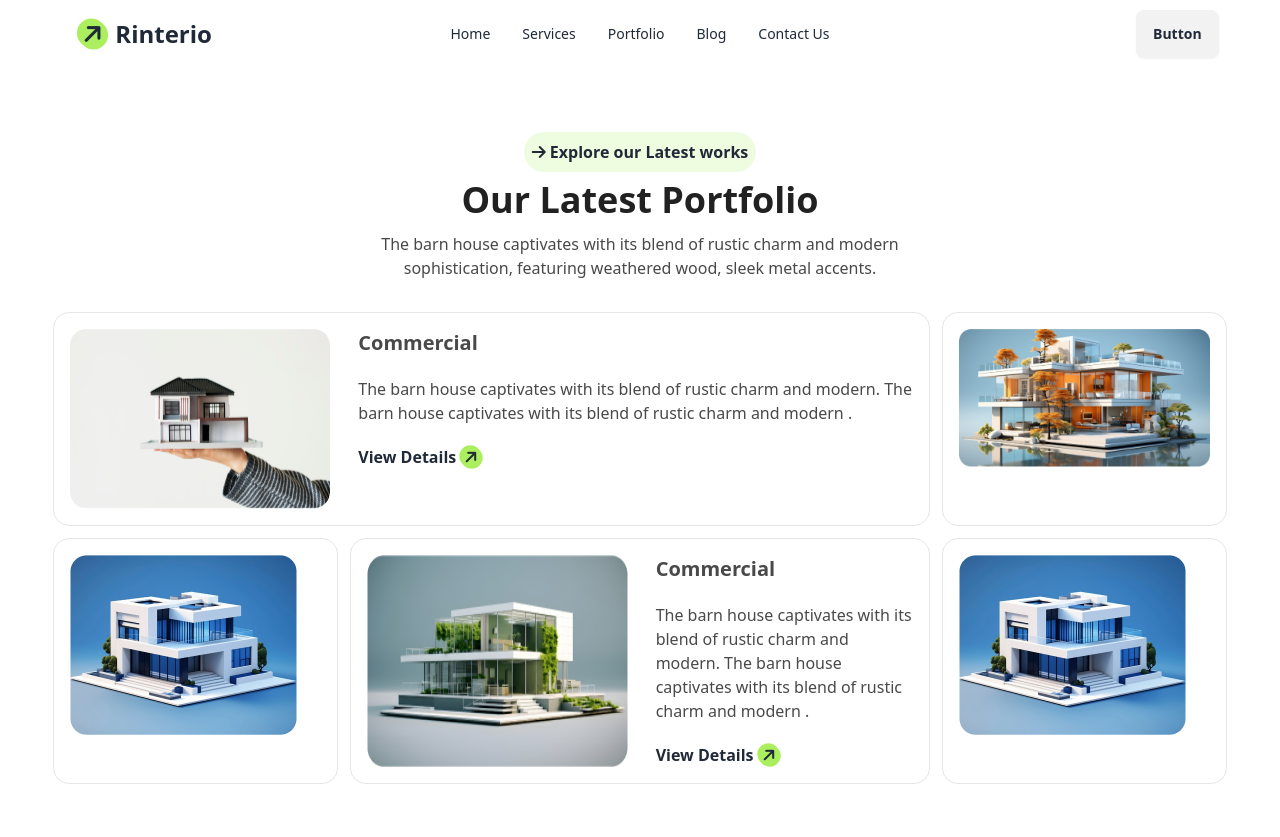
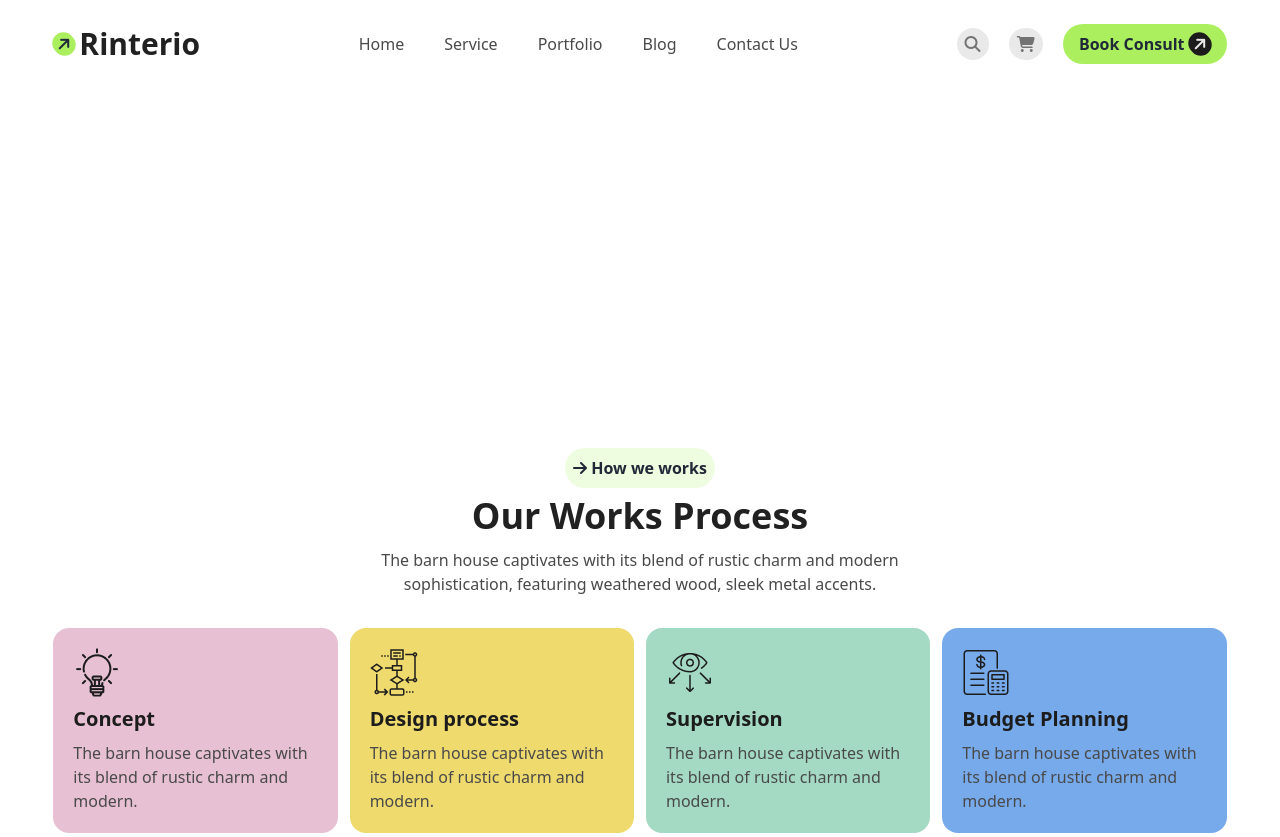
Before and after one commit to Rakib010/Home-design, a plain HTML site: page index.html in a window 1280 px wide. Shown: the top 837 px of the page. Drawn offline with nearby package versions, Linux system fonts and the light colour scheme.

Commit message:
Work Process section complete

```diff
--- a/index.html
+++ b/index.html
@@ -28,61 +28,84 @@
     <link rel="stylesheet" href="./style/style.css" />
   </head>
   <body>
-    <header class="w-11/12 mx-auto">
-      <div class="navbar bg-base-100">
-        <div class="navbar-start">
-          <div class="dropdown">
-            <div tabindex="0" role="button" class="btn btn-ghost lg:hidden">
-              <svg
-                xmlns="http://www.w3.org/2000/svg"
-                class="h-5 w-5"
-                fill="none"
-                viewBox="0 0 24 24"
-                stroke="currentColor"
-              >
-                <path
-                  stroke-linecap="round"
-                  stroke-linejoin="round"
-                  stroke-width="2"
-                  d="M4 6h16M4 12h8m-8 6h16"
-                />
-              </svg>
+    <header class="w-11/12 mx-auto pt-6 mb-96">
+       <nav class="flex items-center justify-between ">
+        <div class="flex items-center">
+          <i
+            class="fa-solid fa-arrow-right bg-btn -rotate-45 p-1 rounded-full"
+          ></i>
+          <h6 class="text-3xl font-bold ml-1 text-color text-[#212121]">Rinterio</h6>
         </div>
-            <ul
-              tabindex="0"
-              class="menu menu-sm dropdown-content bg-base-100 rounded-box z-[1] mt-3 w-52 p-2 shadow"
-            >
-              <li><a>Home</a></li>
-              <li><a>Services</a></li>
-              <li><a>Portfolio</a></li>
-              <li><a>Blog</a></li>
-              <li><a>Contact Us</a></li>
+         <div class="">
+            <ul class="">
+               <li class="lg:flex gap-10 text-[#494949]">
+                <a class="more-text-color" href="">Home</a>
+                <a href="">Service</a>
+                <a href="">Portfolio</a>
+                <a href="">Blog</a>
+                <a href="">Contact Us</a>
+               </li>
             </ul>
          </div>
+         <div class="space-x-4">
+          <i class="fa-solid fa-magnifying-glass text-[#737373] bg-[#E9E9E9] p-2 rounded-full"></i>
+          <i class="fa-solid fa-cart-shopping text-[#737373] bg-[#E9E9E9] p-2 rounded-full"></i>
+          <button class="bg-btn py-2 px-4  font-bold rounded-[32px]">
+            Book Consult
+            <i
+              class="fa-solid fa-arrow-right -rotate-45 bg-[#1C1C1C] text-color p-1 rounded-full"
+            ></i>
+          </button>
+         </div>
 
-          <a class="btn btn-ghost text-2xl font-bold">
-            <i
-              class="fa-solid fa-arrow-right bg-[#ABEF5F] p-1 rounded-full -rotate-45"
-            ></i>
-            Rinterio</a
+       </nav>
+    </header>
+
+
+    <main>
+      <!-- Our Works Process -->
+       <section>
+        <div class="w-11/12 mx-auto">
+          <div class="flex flex-col justify-center items-center text-center">
+            <span class="bg-[#ABEF5F33] font-semibold p-2 rounded-[24px]"
+              ><i class="fa-solid fa-arrow-right"></i> How we works</span
             >
+            <h2 class="text-[#212121] text-4xl font-bold mt-2 mb-3">
+              Our Works Process
+            </h2>
+            <p class="lg:w-1/2 more-text-color">
+              The barn house captivates with its blend of rustic charm and
+              modern sophistication, featuring weathered wood, sleek metal
+              accents.
+            </p>
           </div>
-        <div class="navbar-center hidden lg:flex">
-          <ul class="menu menu-horizontal px-1">
-            <li><a>Home</a></li>
-            <li><a>Services</a></li>
-            <li><a>Portfolio</a></li>
-            <li><a>Blog</a></li>
-            <li><a>Contact Us</a></li>
-          </ul>
+          <div class="grid lg:grid-cols-4 grid-cols-1 gap-3 mt-8">
+             <div class="p-5 space-y-2 bg-[#E7C1D3] rounded-2xl">
+                <img src="./assets/concept.png" alt="">
+                 <h6 class="text-[#1C1C1C] font-bold text-xl">Concept</h6>
+                 <p class="more-text-color">The barn house captivates with its blend of rustic charm and modern.</p>
              </div>
-        <div class="navbar-end">
-          <a class="btn">Button</a>
+             <div class="p-5 space-y-2 bg-[#EFDA6E] rounded-2xl">
+                <img src="./assets/flow-chart.png" alt="">
+                 <h6 class="text-[#1C1C1C] font-bold text-xl">Design process</h6>
+                 <p class="more-text-color">The barn house captivates with its blend of rustic charm and modern.</p>
+             </div>
+             <div class="p-5 space-y-2 bg-[#A4DAC3] rounded-2xl">
+                <img src="./assets/vision.png" alt="">
+                 <h6 class="text-[#1C1C1C] font-bold text-xl">Supervision</h6>
+                 <p class="more-text-color">The barn house captivates with its blend of rustic charm and modern.</p>
+             </div>
+             <div class="p-5 space-y-2 bg-[#77AAEA] rounded-2xl">
+                <img src="./assets/budget-planning.png" alt="">
+                 <h6 class="text-[#1C1C1C] font-bold text-xl">Budget Planning</h6>
+                 <p class="more-text-color">The barn house captivates with its blend of rustic charm and modern.</p>
+             </div>
+
           </div>
         </div>
-    </header>
 
-    <main>
+
+       </section>
       <!-- Our Latest Portfolio -->
       <section class="bg-[#FFFFFF] py-16">
        <div class="w-11/12 mx-auto">
@@ -102,12 +125,12 @@
             </p>
           </div>
           <!-- Card -->
-          <div class="grid lg:grid-cols-4 grid-cols-1 gap-3 mt-8">
-            <div class="flex p-4 border rounded-[16px] lg:col-span-3">
+          <div class="grid lg:grid-cols-3 grid-cols-1 gap-4 mt-8">
+            <div class="flex lg:flex-row flex-col p-4 border rounded-[16px] lg:col-span-2 ">
               <!-- First card -->
               <img src="./assets/img1.png" alt="" />
-              <div class="space-y-5 space-x-7">
-                <h4 class="text-xl more-text-color font-bold ml-7">
+              <div class="lg:space-y-5 lg:space-x-7 space-y-4">
+                <h4 class="text-xl more-text-color font-bold lg:ml-7 mt-3">
                   Commercial
                 </h4>
                 <p class="more-text-color">
@@ -124,18 +147,20 @@
               </div>
             </div>
             <!--Second card -->
-            <div class="p-4 border rounded-[16px]">
+            <div class="p-4 border rounded-[16px] flex  justify-center">
               <img src="./assets/img2.png" alt="" />
             </div>
+          </div>
+          <div class="grid lg:grid-cols-4 gap-4 mt-8">
             <!-- third card -->
-            <div class="p-4 border rounded-[16px]">
-              <img src="./assets/img3.png" alt="" />
+            <div class="flex justify-center p-4 border rounded-[16px]">
+              <img class="w-full" src="./assets/img3.png" alt="" />
             </div>
             <!-- fourth card -->
-            <div class="flex p-4 border rounded-[16px] lg:col-span-2">
+            <div class="p-4 flex lg:flex-row flex-col border rounded-[16px] lg:col-span-2">
               <img src="./assets/img4.png" alt="" />
-              <div class="space-y-5 space-x-7">
-                <h4 class="text-xl more-text-color font-bold ml-7">
+              <div class="lg:space-y-5 lg:space-x-7 space-y-4 ">
+                <h4 class="text-xl more-text-color font-bold lg:ml-7 mt-3">
                   Commercial
                 </h4>
                 <p class="more-text-color">
@@ -152,10 +177,11 @@
               </div>
             </div>
             <!-- fifth card -->
-            <div class="p-4 border rounded-[16px]">
-              <img src="./assets/img3.png" alt="" />
+            <div class="flex justify-center p-4 border rounded-[16px]">
+              <img class="w-full" src="./assets/img5.png" alt="" />
             </div>
           </div>
+
         </div>
       </section>
       <!-- Let’s Discuss Next Project -->
@@ -177,7 +203,8 @@
             </p>
           </div>
           <!-- Input From -->
-          <div class="w-4/5 mx-auto grid grid-cols-1 lg:grid-cols-2 gap-5 mt-8">
+          <div class="lg:w-4/5 mx-auto grid lg:grid-cols-2
+          grid-cols-1 gap-5 mt-8">
             <div>
               <input
                 class="py-3 px-4 border-none outline-none bg-[#FFFFFF] rounded-[64px] w-full"
@@ -206,7 +233,7 @@
                 placeholder="Email Number*"
               />
             </div>
-            <div class="lg:col-span-2">
+            <div class="col-span-2">
               <textarea
                 rows="6"
                 class="p-5 border-none outline-none bg-[#FFFFFF] rounded-[32px] w-full"
@@ -243,7 +270,7 @@
           The barn house captivates with its blend of rustic charm and modern
           sophistication, featuring weathered wood, sleek metal accents.
         </p>
-        <div class="flex lg:gap-16 text-color">
+        <div class="flex lg:gap-16 lg:flex-row flex-col text-color gap-5">
           <a href="">Home</a>
           <a href="">Services</a>
           <a href="">Portfolio</a>
--- a/style/style.css
+++ b/style/style.css
@@ -7,3 +7,6 @@
 .more-text-color{
     color: #494949;
 }
+.liner{
+    background-color: linear-gradient(0.00deg, rgb(255, 255, 255),rgba(255, 255, 255, 0) 100%);
+}
```
Lines whose indentation alone changed are shown as unchanged.
